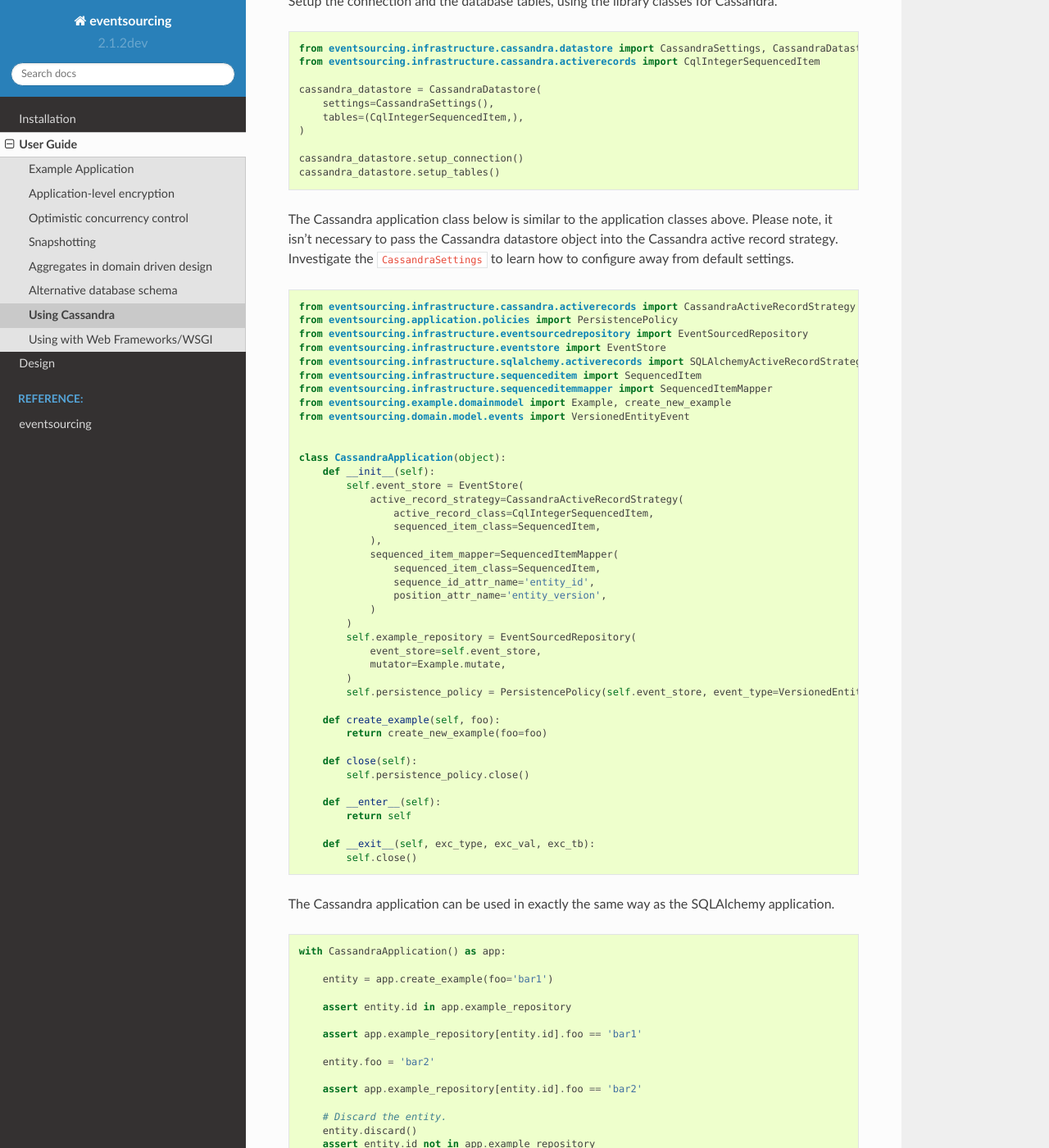
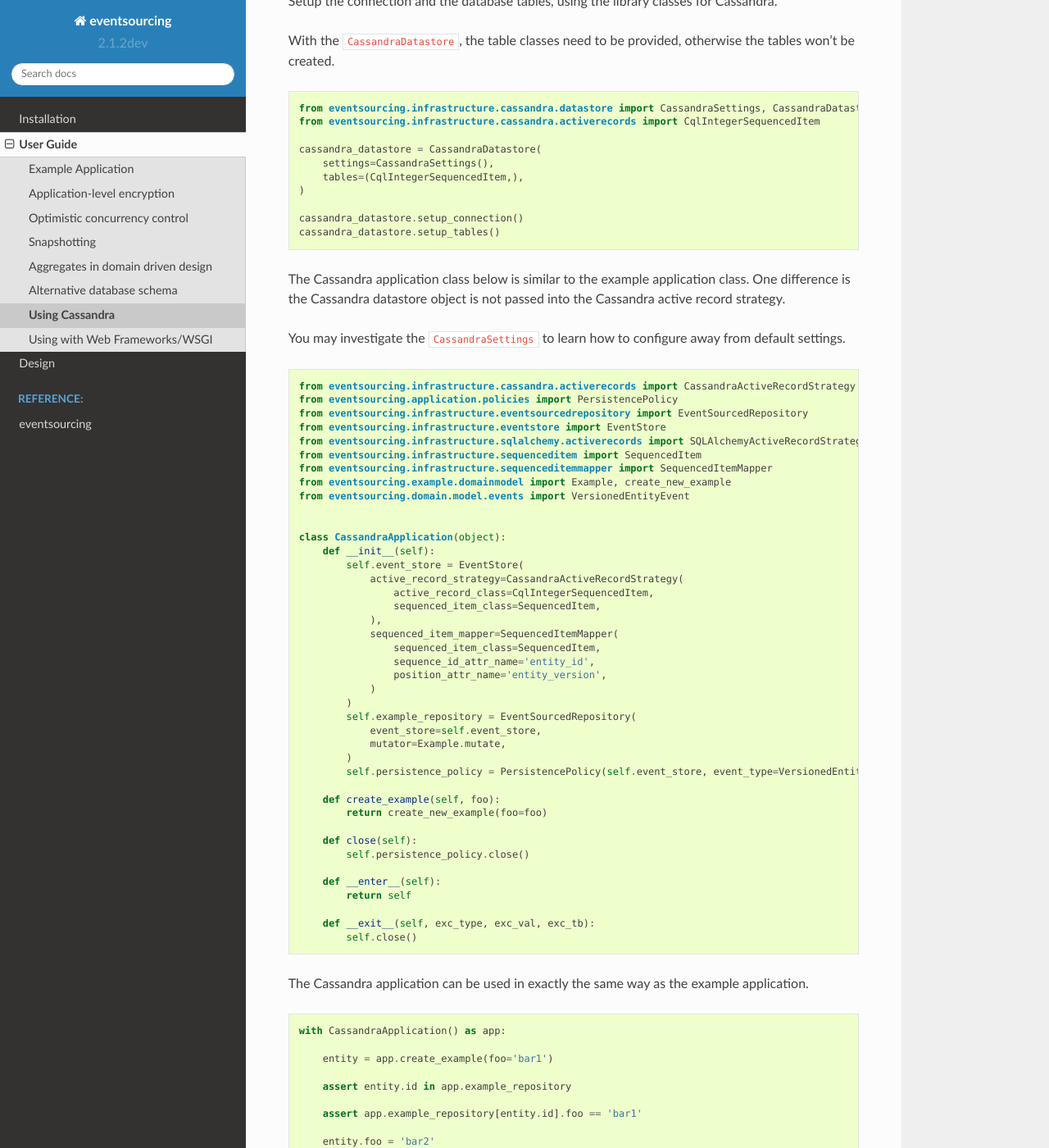
Before and after one commit to pyeventsourcing/eventsourcing, a Sphinx documentation site: the page built from docs/topics/user_guide/cassandra.rst, in a window 1280 px wide and 1400 px high, scrolled down 333 px. Shown: the whole window at 82% size. Built offline with Sphinx 7.4.7 and the Read the Docs theme 2.0.0, drawn with Linux system fonts in a browser that asks for light colours.

Commit message:
Mentioned need to pass tables to datastore for Cassandra.
Other edits.

```diff
--- a/docs/topics/user_guide/cassandra.rst
+++ b/docs/topics/user_guide/cassandra.rst
@@ -13,6 +13,9 @@ Install the library with the 'cassandra' option.
 
 Setup the connection and the database tables, using the library classes for Cassandra.
 
+With the ``CassandraDatastore``, the table classes need to be provided, otherwise the
+tables won't be created.
+
 .. code:: python
 
     from eventsourcing.infrastructure.cassandra.datastore import CassandraSettings, CassandraDatastore
@@ -27,9 +30,11 @@ Setup the connection and the database tables, using the library classes for Cass
     cassandra_datastore.setup_tables()
 
 
-The Cassandra application class below is similar to the application classes above. Please note,
-it isn't necessary to pass the Cassandra datastore object into the Cassandra active
-record strategy. Investigate the ``CassandraSettings`` to learn how to configure
+The Cassandra application class below is similar to the example application class.
+One difference is the Cassandra datastore object is not passed into the Cassandra
+active record strategy.
+
+You may investigate the ``CassandraSettings`` to learn how to configure
 away from default settings.
 
 .. code:: python
@@ -77,7 +82,7 @@ away from default settings.
             self.close()
 
 
-The Cassandra application can be used in exactly the same way as the SQLAlchemy application.
+The Cassandra application can be used in exactly the same way as the example application.
 
 .. code:: python
 
```
